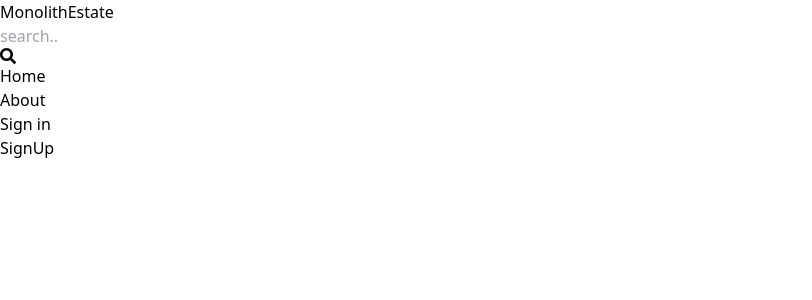
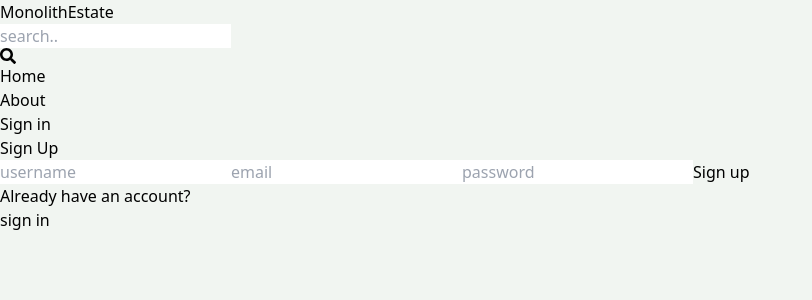
Before and after one commit to Fenrir-04/Mekhar-Estate, a React (Vite) app in the folder client/: page /sign-up in a window 1280 px wide. Shown: the top 300 px of the page, without its empty margins (0-812 px from the left). Built offline with nearby package versions, Linux system fonts and the light colour scheme.

Commit message:
created sign up page UI

```diff
--- a/client/src/index.css
+++ b/client/src/index.css
@@ -1,3 +1,7 @@
 @tailwind base;
 @tailwind components;
 @tailwind utilities;
+
+body{
+    background-color: rgb(241, 245, 241);
+}
--- a/client/src/pages/SignUp.jsx
+++ b/client/src/pages/SignUp.jsx
@@ -1,7 +1,22 @@
 import React from 'react'
+import {Link} from 'react-router-dom';
 
 export default function SignUp() {
   return (
-    <div>SignUp</div>
+    <div className='p-3 max-w-lg mx-auto'>
+      <h1 className='text-3xl text-center font-semibold my-7'>Sign Up</h1>
+      <form className='flex flex-col gap-3'>
+        <input type='text' placeholder='username' className='p-3 rounded-lg border' id='username' />
+        <input type='text' placeholder='email' className='p-3 rounded-lg border' id='email' />
+        <input type='text' placeholder='password' className='p-3 rounded-lg border' id='password' />
+        <button className='bg-red-700 text-white rounded-lg p-3 hover:opacity-90 font-medium uppercase disabled:opacity-80'>Sign up</button>
+      </form>
+      <div className='flex gap-2 mt-5'>
+        <p>Already have an account?</p>
+        <Link to='/sign-in'>
+          <span className='text-blue-700'>sign in</span>
+        </Link>
+      </div>
+    </div>
   )
 }
```
